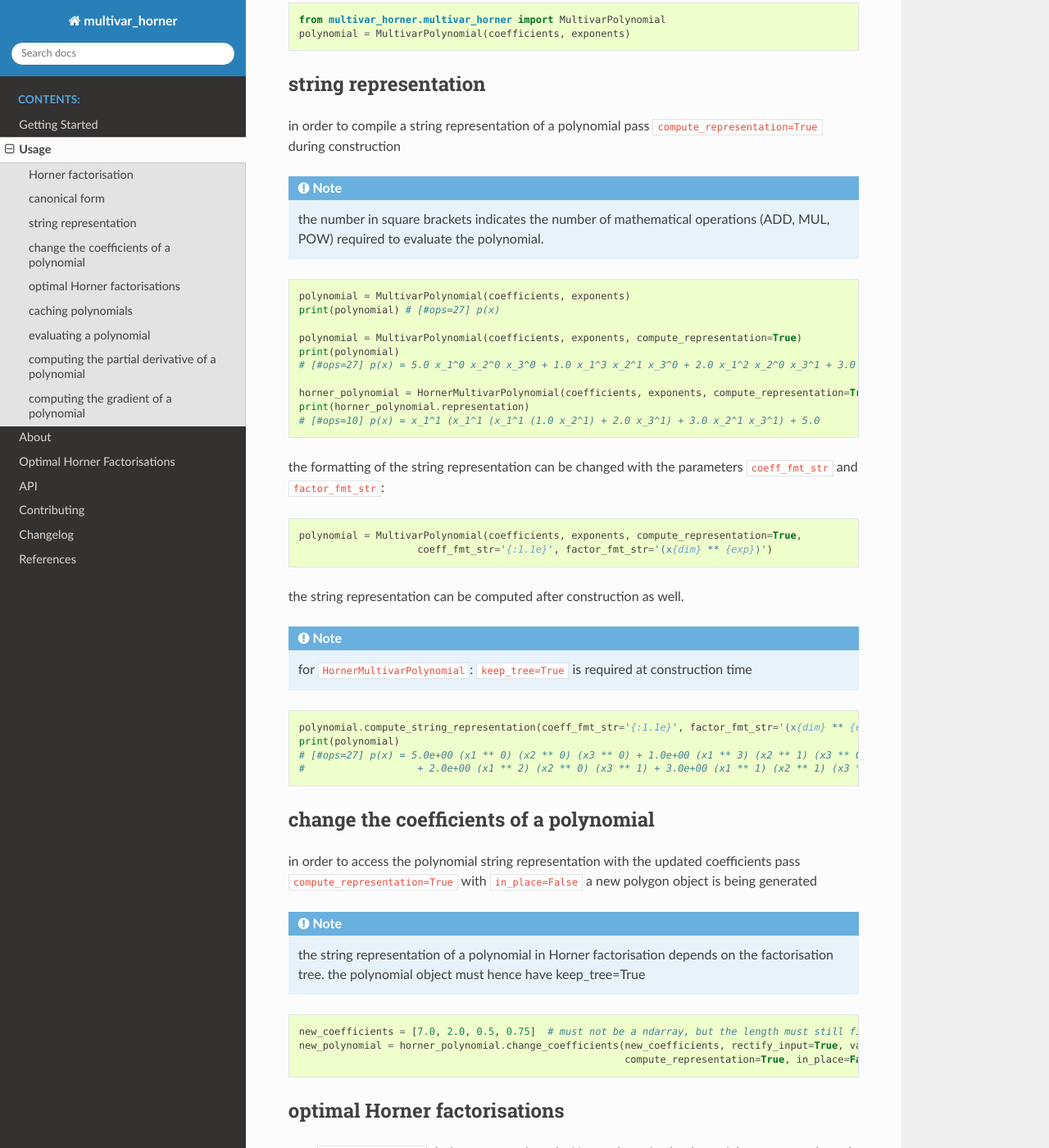
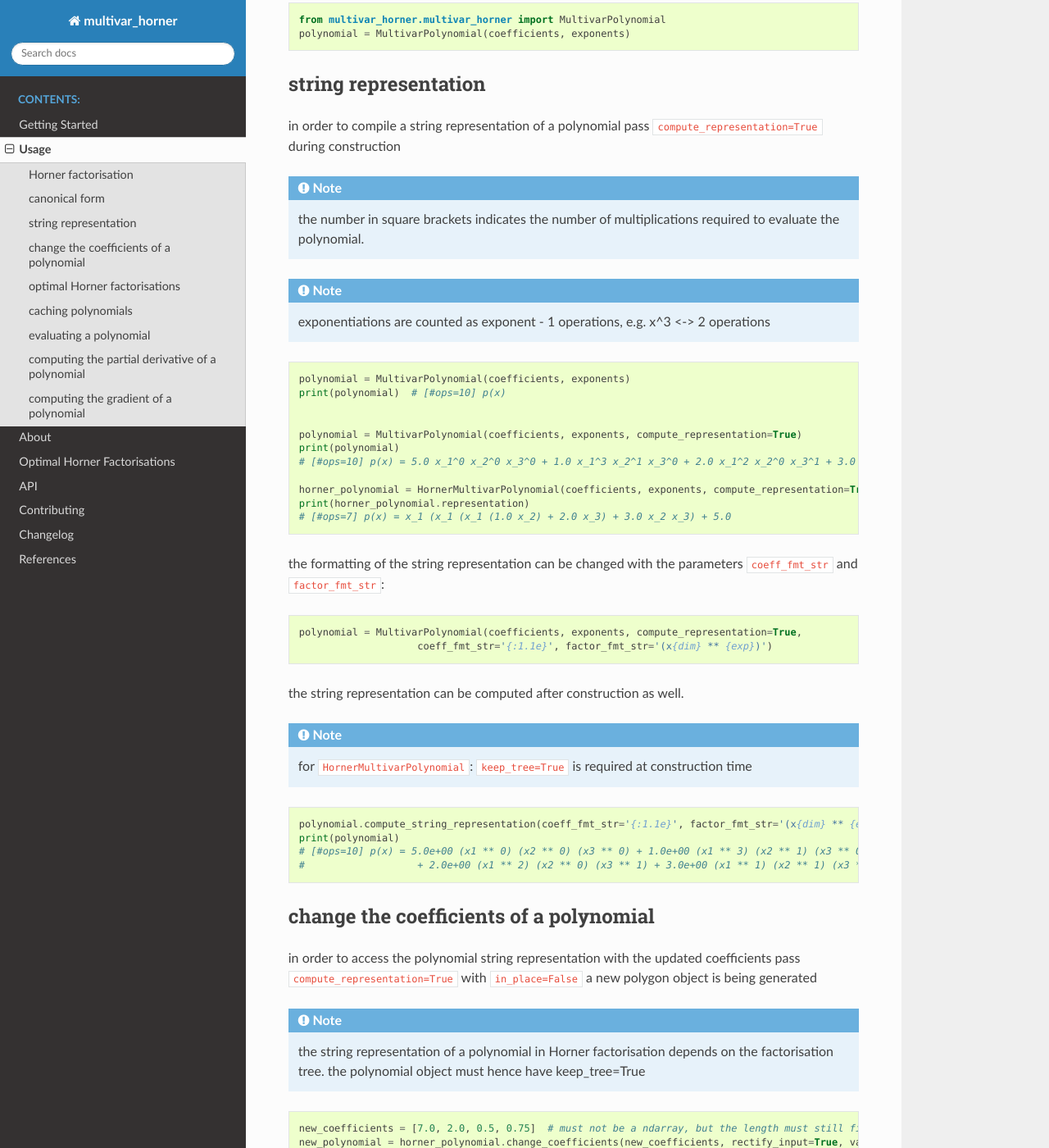
Before and after one commit to jannikmi/multivar_horner, a Sphinx documentation site: the page built from docs/1_usage.rst, in a window 1280 px wide and 1400 px high, scrolled down 2227 px. Shown: the whole window at 82% size. Built offline with Sphinx 7.4.7 and the Read the Docs theme 2.0.0, drawn with Linux system fonts in a browser that asks for light colours; the version number could not be read and is left out; some of the changed text lies outside the part shown.

Commit message:
update the string representations
reflecting the changes in counting the amount of required operations

```diff
--- a/README.rst
+++ b/README.rst
@@ -52,7 +52,7 @@ Quick Guide:
     exponents = np.array([[0, 0, 0], [3, 1, 0], [2, 0, 1], [1, 1, 1]], dtype=np.uint32)
 
 
-    # [#ops=10] p(x) = x_1^1 (x_1^1 (x_1^1 (1.0 x_2^1) + 2.0 x_3^1) + 3.0 x_2^1 x_3^1) + 5.0
+    # [#ops=7] p(x) = x_1 (x_1 (x_1 (1.0 x_2) + 2.0 x_3) + 3.0 x_2 x_3) + 5.0
     horner_polynomial = HornerMultivarPolynomial(coefficients, exponents)
     x = np.array([-2.0, 3.0, 1.0], dtype=np.float64)
     p_x = horner_polynomial(x)
--- a/docs/1_usage.rst
+++ b/docs/1_usage.rst
@@ -132,21 +132,26 @@ in order to compile a string representation of a polynomial pass ``compute_repre
 
 .. note::
 
-    the number in square brackets indicates the number of mathematical operations (ADD, MUL, POW) required
+    the number in square brackets indicates the number of multiplications required
     to evaluate the polynomial.
+
+.. note::
+
+    exponentiations are counted as exponent - 1 operations, e.g. x^3 <-> 2 operations
 
 .. code-block:: python
 
     polynomial = MultivarPolynomial(coefficients, exponents)
-    print(polynomial) # [#ops=27] p(x)
+    print(polynomial)  # [#ops=10] p(x)
+
 
     polynomial = MultivarPolynomial(coefficients, exponents, compute_representation=True)
     print(polynomial)
-    # [#ops=27] p(x) = 5.0 x_1^0 x_2^0 x_3^0 + 1.0 x_1^3 x_2^1 x_3^0 + 2.0 x_1^2 x_2^0 x_3^1 + 3.0 x_1^1 x_2^1 x_3^1
+    # [#ops=10] p(x) = 5.0 x_1^0 x_2^0 x_3^0 + 1.0 x_1^3 x_2^1 x_3^0 + 2.0 x_1^2 x_2^0 x_3^1 + 3.0 x_1^1 x_2^1 x_3^1
 
     horner_polynomial = HornerMultivarPolynomial(coefficients, exponents, compute_representation=True)
     print(horner_polynomial.representation)
-    # [#ops=10] p(x) = x_1^1 (x_1^1 (x_1^1 (1.0 x_2^1) + 2.0 x_3^1) + 3.0 x_2^1 x_3^1) + 5.0
+    # [#ops=7] p(x) = x_1 (x_1 (x_1 (1.0 x_2) + 2.0 x_3) + 3.0 x_2 x_3) + 5.0
 
 
 the formatting of the string representation can be changed with the parameters ``coeff_fmt_str`` and ``factor_fmt_str``:
@@ -169,7 +174,7 @@ the string representation can be computed after construction as well.
 
     polynomial.compute_string_representation(coeff_fmt_str='{:1.1e}', factor_fmt_str='(x{dim} ** {exp})')
     print(polynomial)
-    # [#ops=27] p(x) = 5.0e+00 (x1 ** 0) (x2 ** 0) (x3 ** 0) + 1.0e+00 (x1 ** 3) (x2 ** 1) (x3 ** 0)
+    # [#ops=10] p(x) = 5.0e+00 (x1 ** 0) (x2 ** 0) (x3 ** 0) + 1.0e+00 (x1 ** 3) (x2 ** 1) (x3 ** 0)
     #                   + 2.0e+00 (x1 ** 2) (x2 ** 0) (x3 ** 1) + 3.0e+00 (x1 ** 1) (x2 ** 1) (x3 ** 1)
 
 
```
Also changed, not shown: other parts of docs/1_usage.rst (+4 -4 lines).
